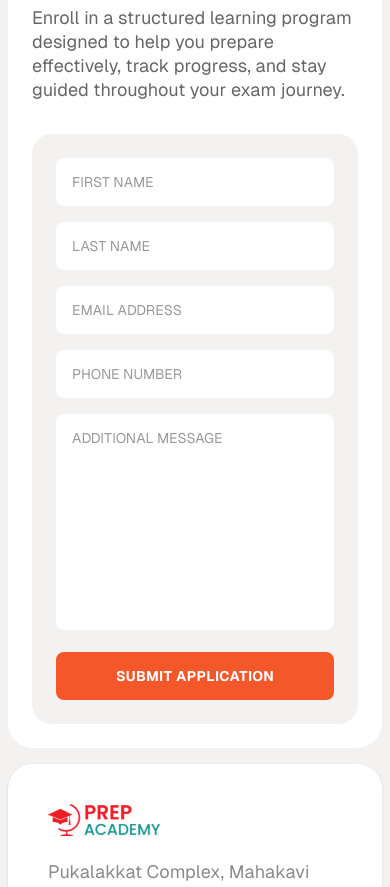
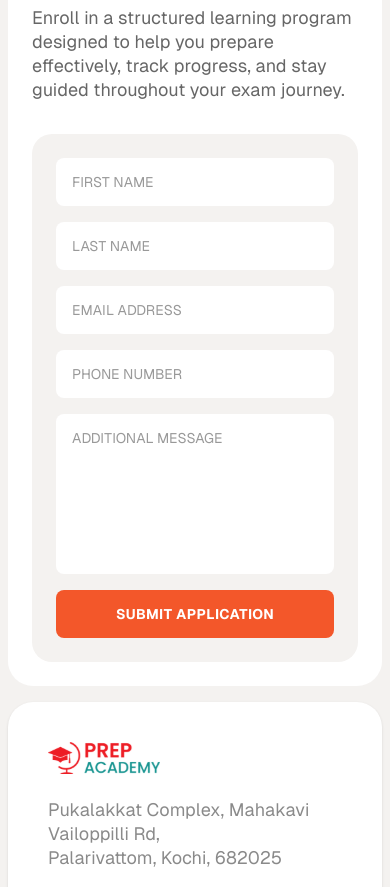
Before and after one commit to mohamed-raihan/law-prep, a React (Vite) app: page /contact in a window 390 px wide. Shown: the part 1620-2507 px from the top of the page. Built offline with nearby package versions, Linux system fonts and the light colour scheme; the HTML template or start-up script is replaced by a standard one.

Commit message:
contact form responsiveness issue solved

```diff
--- a/src/components/contact/Form.jsx
+++ b/src/components/contact/Form.jsx
@@ -45,9 +45,9 @@ export default function Form() {
   return (
     <section className="w-full my-4">
       <div className="bg-white rounded-[25px] p-6 sm:p-10 lg:p-16">
-        <div className="grid grid-cols-1 lg:grid-cols-2 gap-8 lg:gap-12 items-start">
+        <div className="grid grid-cols-1 lg:grid-cols-2 gap-8 lg:gap-12 items-stretch">
           {/* Left Section - Promotional Content */}
-          <div className="flex flex-col">
+          <div className="flex flex-col h-full">
             {/* Mascot */}
             <div className="mb-6 lg:mb-8 max-w-xs lg:max-w-sm">
                 <img src="/contactPrep.svg" alt="Mascot" />
@@ -70,8 +70,8 @@ export default function Form() {
           </div>
 
           {/* Right Section - Enrollment Form */}
-          <div className="bg-[#F4F2F0] rounded-[20px] p-6 h-full">
-            <form onSubmit={handleSubmit} className="space-y-4 sm:space-y-5">
+          <div className="bg-[#F4F2F0] rounded-[20px] p-6 h-full flex flex-col">
+            <form onSubmit={handleSubmit} className="flex flex-col flex-1 gap-4 sm:gap-5">
               {/* First Name and Last Name Row */}
               <div className="grid grid-cols-1 sm:grid-cols-2 gap-4">
                 <div>
@@ -129,15 +129,14 @@ export default function Form() {
               </div>
 
               {/* Additional Message */}
-              <div>
+              <div className="flex flex-col flex-1">
                 <textarea
                   id="message"
                   name="message"
                   value={formData.message}
                   onChange={handleChange}
                   placeholder="ADDITIONAL MESSAGE"
-                  rows="8"
-                  className="w-full px-4 py-3 rounded-lg bg-white text-[14px] text-black placeholder:text-[#999999] placeholder:uppercase focus:outline-none focus:border-[#F3572A] transition-colors resize-none"
+                  className="w-full flex-1 min-h-[160px] px-4 py-3 rounded-lg bg-white text-[14px] text-black placeholder:text-[#999999] placeholder:uppercase focus:outline-none focus:border-[#F3572A] transition-colors resize-none"
                 />
               </div>
 
@@ -145,7 +144,7 @@ export default function Form() {
               <button
                 type="submit"
                 disabled={isLoading}
-                className="w-full px-6 py-3 bg-[#F3572A] text-white rounded-lg text-[14px] font-bold uppercase tracking-wide hover:bg-orange-600 transition-colors mt-2 disabled:opacity-50 disabled:cursor-not-allowed flex items-center justify-center gap-2"
+                className="w-full px-6 py-3 bg-[#F3572A] text-white rounded-lg text-[14px] font-bold uppercase tracking-wide hover:bg-orange-600 transition-colors mt-auto disabled:opacity-50 disabled:cursor-not-allowed flex items-center justify-center gap-2"
               >
                 {isLoading ? (
                   <>
```
